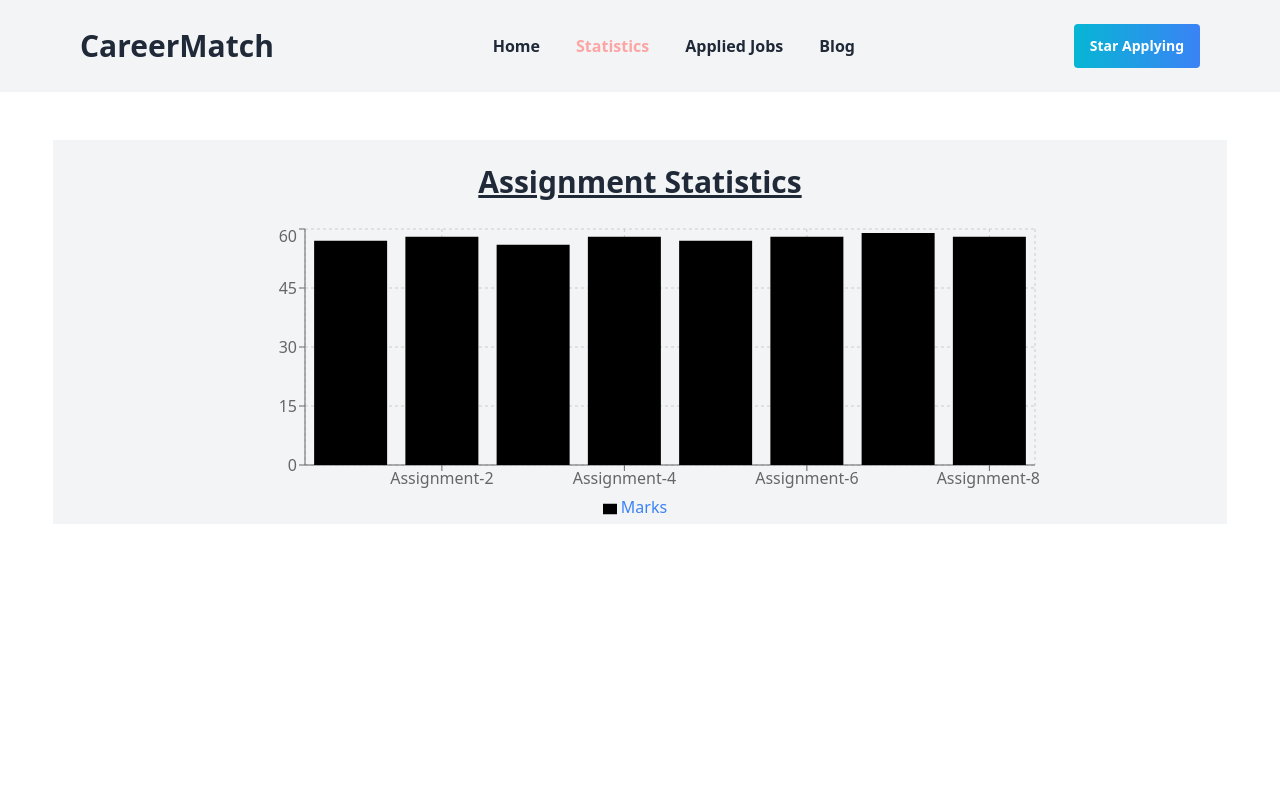
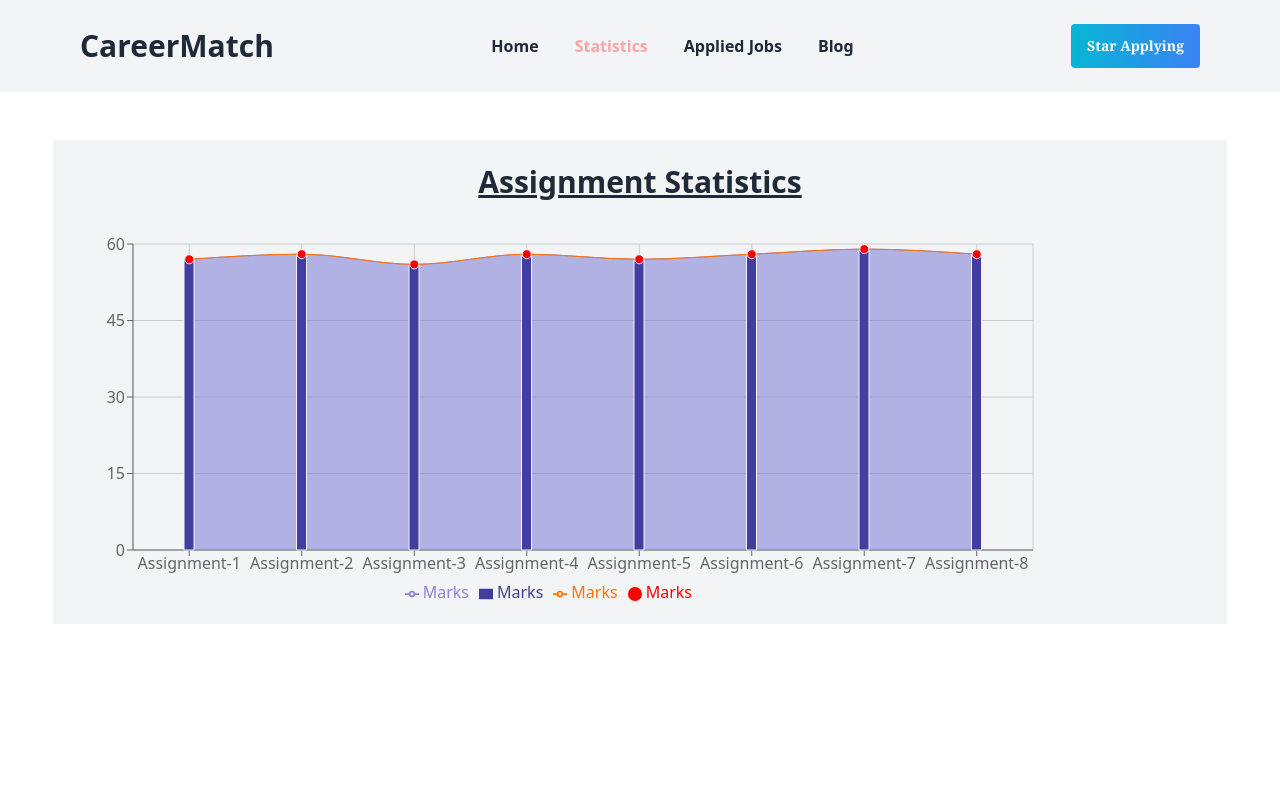
Before and after one commit to rubelmasud/job-hunter, a React (Vite) app: page /statistics in a window 1280 px wide. Shown: the top 800 px of the page. Built offline with nearby package versions, Linux system fonts and the light colour scheme.

Commit message:
all is ok

```diff
--- a/src/Componenets/AppliedJobs.jsx
+++ b/src/Componenets/AppliedJobs.jsx
@@ -33,6 +33,10 @@ const AppliedJobs = ({ job }) => {
 
     return (
         <div className='my-28'>
+            <div className="justify-end flex gap-4 mr-14">
+                <button className='btn-primary'>Remote</button>
+                <button className='btn-primary'>Onside</button>
+            </div>
             {
                 allJobs.map(job => <ApplyJobCart
                     key={job.id}
--- a/src/Componenets/Blog.jsx
+++ b/src/Componenets/Blog.jsx
@@ -3,19 +3,19 @@ import React from 'react';
 const Blog = () => {
     return (
         <div className='w-11/12 mx-auto '>
-            <div className="my-8 border p-4 rounded bg-gray-100">
+            <div className="my-8 border p-4 rounded bg-gray-100 shadow-md">
                 <h3 className='text-2xl font-semibold  m-6 rounded px-4 text-blue-800'>
                     When context api are used?
                 </h3>
                 <p>In general, the Context API is useful when you have data that needs to be shared across multiple components in your application, and you want to avoid the overhead of passing that data through every level of the component tree using props!!!</p>
             </div>
-            <div className="my-8 border p-4 rounded bg-gray-100 ">
+            <div className="my-8 border p-4 rounded bg-gray-100 shadow-md">
                 <h3 className='text-2xl font-semibold  m-6 rounded px-4 text-blue-800'>
                     What is custom hook?
                 </h3>
                 <p>A custom Hook is a JavaScript function whose name starts with ”use” and that may call other Hooks. That's it! If you have code in a component that you feel would make sense to extract, either for reuse elsewhere or to keep the component simpler, you can pull that out into a function!!!</p>
             </div>
-            <div className="my-8 border p-4 rounded bg-gray-100 ">
+            <div className="my-8 border p-4 rounded bg-gray-100 shadow-md">
                 <h3 className='text-2xl font-semibold  m-6 rounded px-4 text-blue-800'>
                     What is useRef?
                 </h3>
@@ -23,7 +23,7 @@ const Blog = () => {
                     It can be used to store a mutable value that does not cause a re-render when updated. It can be used to access a DOM element directly.
                     !!!</p>
             </div>
-            <div className="my-8 border p-4 rounded bg-gray-100 ">
+            <div className="my-8 border p-4 rounded bg-gray-100 shadow-md">
                 <h3 className='text-2xl font-semibold  m-6 rounded px-4 text-blue-800'>
                     What is useMemo?
                 </h3>
--- a/src/Componenets/FeaturedJobs.jsx
+++ b/src/Componenets/FeaturedJobs.jsx
@@ -35,7 +35,7 @@ const FeaturedJobs = () => {
             {/* Featured-Jobs-section */}
             {
                 showAllJobs
-                    ? <div className="grid grid-cols-1 lg:grid-cols-2 gap-6 mx-6 mb-10">
+                    ? <div className="grid grid-cols-1 lg:grid-cols-2 gap-6 mx-6 mb-10 ">
                         {
                             showAllJobs.map(featuredJob => <FeaturedJobCart
                                 key={featuredJob.id}
--- a/src/Componenets/Statistics.jsx
+++ b/src/Componenets/Statistics.jsx
@@ -1,5 +1,16 @@
 import React from 'react';
-import { BarChart, Bar, XAxis, YAxis, CartesianGrid, Tooltip, Legend } from 'recharts';
+import {
+    ComposedChart,
+    Line,
+    Area,
+    Bar,
+    XAxis,
+    YAxis,
+    CartesianGrid,
+    Tooltip,
+    Legend,
+    Scatter
+} from "recharts";
 
 
 const Statistics = () => {
@@ -42,18 +53,27 @@ const Statistics = () => {
 
             <h1 className='text-3xl font-extrabold underline text-center py-6'>Assignment Statistics
             </h1>
-            <BarChart className='text-blue-500 mx-auto '
-                width={800}
-                height={300}
+            <ComposedChart stroke="#f5f1f5"
+                width={1000}
+                height={400}
                 data={marks}
+                margin={{
+                    top: 20,
+                    right: 20,
+                    bottom: 20,
+                    left: 20
+                }}
             >
-                <CartesianGrid strokeDasharray="3 3" />
+                <CartesianGrid />
                 <XAxis dataKey="name" />
                 <YAxis />
                 <Tooltip />
                 <Legend />
-                <Bar dataKey='Marks'></Bar>
-            </BarChart>
+                <Area type="monotone" dataKey="Marks" fill="#8884d8" stroke="#8884d8" />
+                <Bar dataKey="Marks" barSize={10} fill="#413ea0" />
+                <Line type="monotone" dataKey="Marks" stroke="#ff7300" />
+                <Scatter dataKey="Marks" fill="red" />
+            </ComposedChart>
         </div>
     );
 };
--- a/src/FeaturedJobDetails.jsx
+++ b/src/FeaturedJobDetails.jsx
@@ -38,7 +38,7 @@ const FeaturedJobDetails = () => {
 
             < div className='lg:flex  gap-6 mx-6 my-16'>
                 {/* jobs-details */}
-                <div className="lg:w-8/12 border p-6 shadow rounded ">
+                <div className="lg:w-8/12 border p-6 shadow rounded bg-gradient-to-r from-slate-50 to-slate-200 ">
                     <h4><span className='text-1xl font-bold'>Job Description:</span>{jobdetails}</h4><br></br>
                     <p><span className='text-1xl font-bold'>Job Responsibility:</span>{jobResponsibility}</p><br></br>
                     <p className='text-1xl font-bold'>Educational Requirements:</p><br />
--- a/src/index.css
+++ b/src/index.css
@@ -3,7 +3,7 @@
 @tailwind utilities;
 
 .btn-primary {
-  @apply bg-gradient-to-r from-cyan-500 to-blue-500 text-white text-sm font-semibold py-3 rounded px-4
+  @apply bg-gradient-to-r from-cyan-500 to-blue-500 text-white text-sm font-semibold py-3 rounded px-4 font-serif font-semibold
 }
 
 .gradient {
```
Also changed, not shown: src/README.md.
